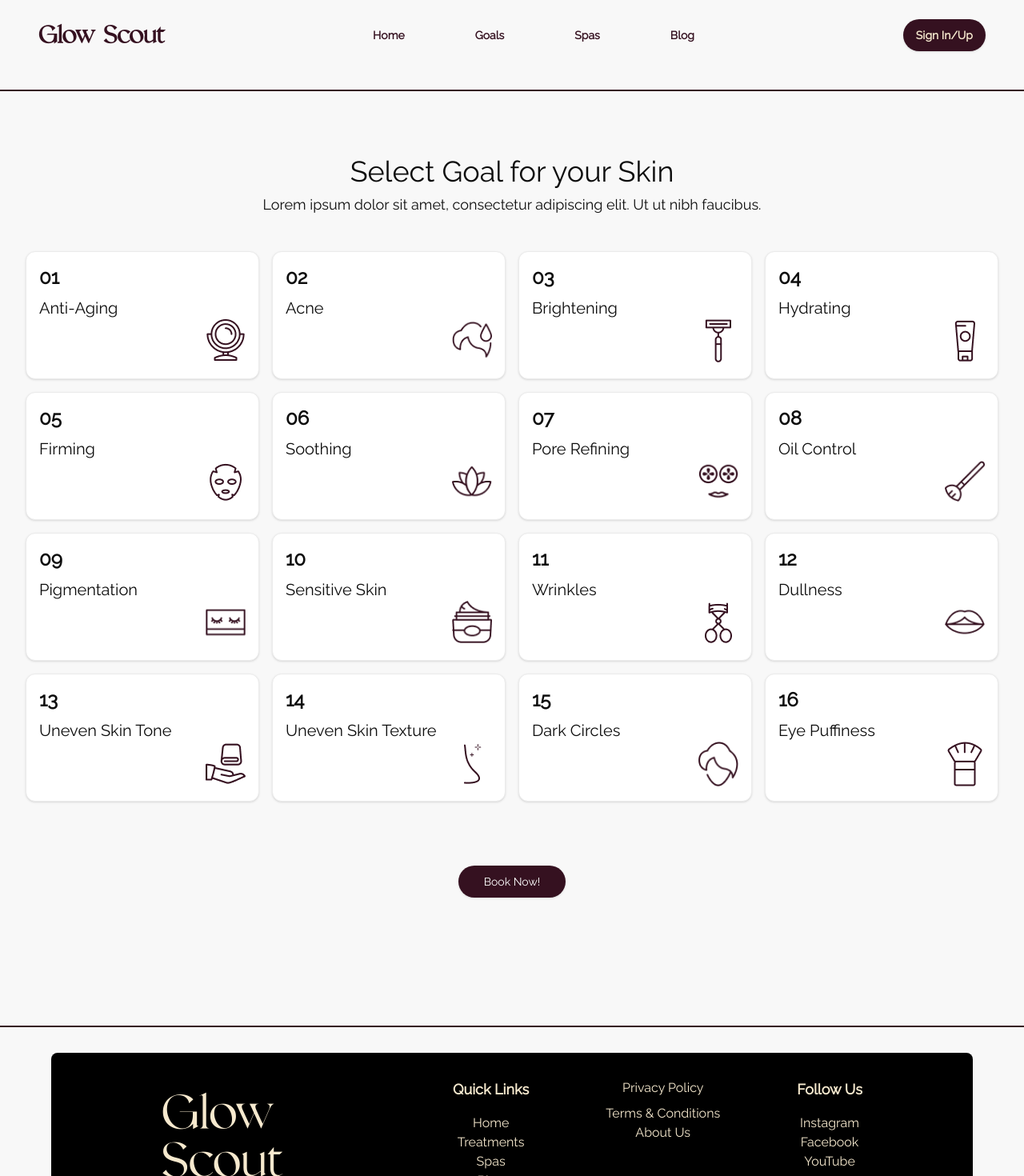
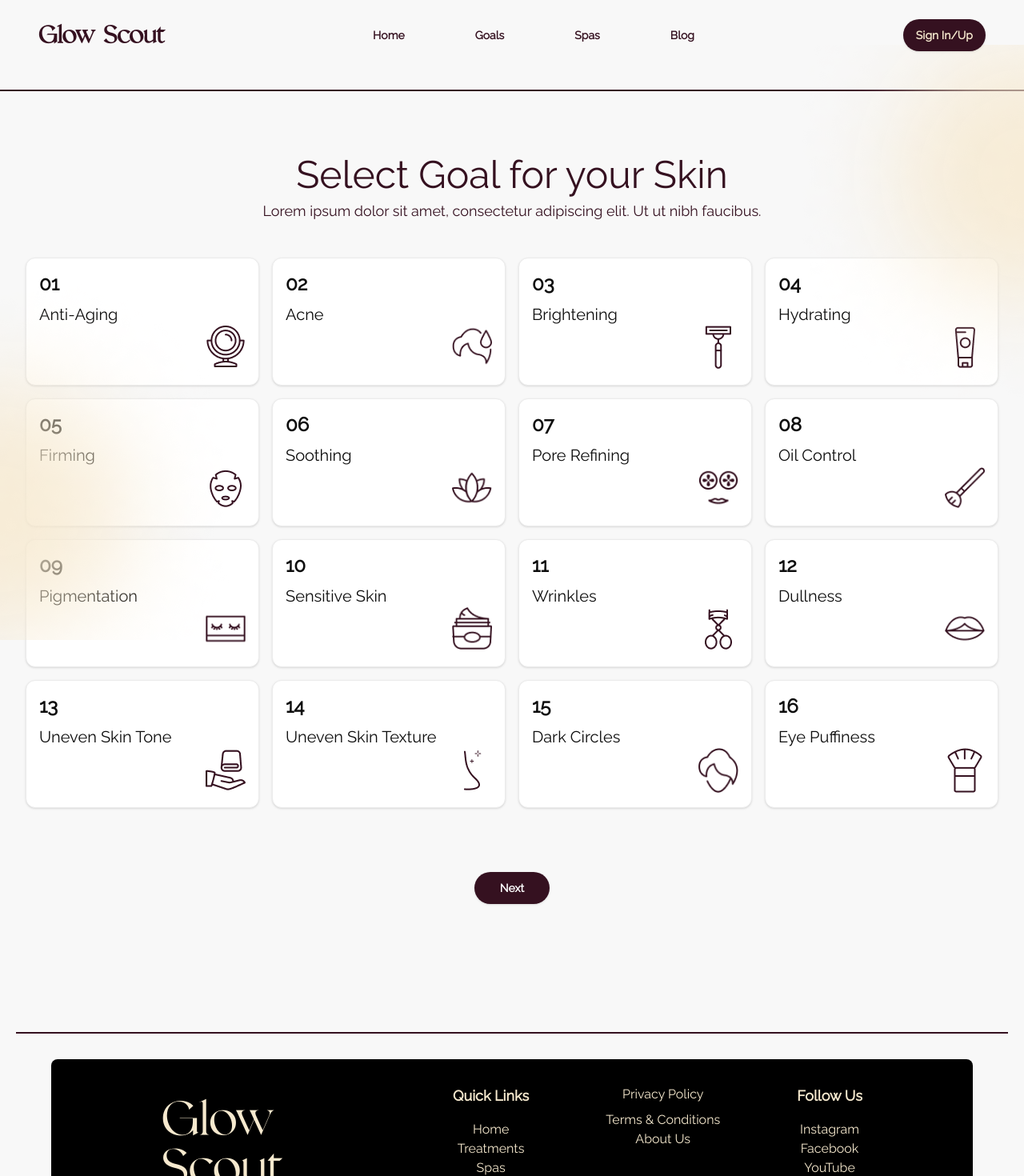
Before and after one commit to TheMODventures/Glow-Scout-Web, a Next.js app: page /goals in a window 1280 px wide. Shown: the top 1470 px of the page at 80% size. Built offline with nearby package versions, Linux system fonts and the light colour scheme.

Commit message:
UI fixies

```diff
--- a/src/app/(home)/goals/page.jsx
+++ b/src/app/(home)/goals/page.jsx
@@ -1,5 +1,6 @@
 import GoalCard from "@/components/reuseableComponenet/GoalCard";
 import { Button } from "@/components/ui/button";
+import Image from "next/image";
 
 const page = () => {
   let dummyData = [
@@ -86,9 +87,16 @@ const page = () => {
   ];
 
   return (
-    <div className=" py-20 md:mt-6 font-raleway  border-t-2 border-darkMahron">
-      <div className="text-center pb-5">
-        <h2 className="text-4xl">Select Goal for your Skin</h2>
+    <div className="py-6 md:py-20 md:mt-6 font-raleway  border-t-2 border-darkMahron">
+        <Image
+        width={300}
+        height={300}
+        alt="bg"
+        src={"/images/shadow-1.png"}
+        className="absolute top-14 right-0 z-0 hidden md:block"
+      />
+      <div className="text-center pb-5 text-darkMahron">
+        <h2 className="text-4xl md:text-5xl">Select Goal for your Skin</h2>
         <p className="mt-2 text-lg">
           Lorem ipsum dolor sit amet, consectetur adipiscing elit. Ut ut nibh
           faucibus.
@@ -96,9 +104,9 @@ const page = () => {
       </div>
 
       <div className="container my-5">
-        <div className="grid grid-cols-1 md:grid-cols-4 gap-4 mt-6 mb-2">
+        <div className="grid grid-cols-2 md:grid-cols-4 gap-4 mt-6 mb-2">
           {dummyData.map((item, index) => (
-            <GoalCard key={index} {...item} />
+            <GoalCard key={index} {...item}  />
           ))}
         </div>
       </div>
@@ -108,11 +116,18 @@ const page = () => {
           type="submit"
           variant="myCustom"
           size="lg"
-          className="rounded-full m-auto"
+          className="rounded-full m-auto text-white font-semibold"
         >
-          Book Now!
+          Next
         </Button>
       </div>
+      <Image
+        width={300}
+        height={300}
+        alt="bg"
+        src={"/images/shadow-2.png"}
+        className="absolute bottom-0 left-0 z-0 hidden md:block"
+      />
     </div>
   );
 };
--- a/src/app/(myauth)/auth/[slug]/page.jsx
+++ b/src/app/(myauth)/auth/[slug]/page.jsx
@@ -58,7 +58,7 @@ const AuthCommon = ({ params }) => {
         className="absolute rotate-[60deg] opacity-50 top-[-150px] left-0 border-none rounded-xl hidden md:block"
       />
       <div className="bg-[#351120] text-lighttext px-20 py-16 md:py-28 md:w-1/2 flex flex-col justify-center">
-        <h1 className="text-3xl md:text-6xl font-light mb-4 font-raleway">
+        <h1 className="text-3xl md:text-6xl font-thin mb-4 font-raleway">
           REVEAL YOUR <br />
           BEAUTY WITH
         </h1>
--- a/src/components/reuseableComponenet/Footer.jsx
+++ b/src/components/reuseableComponenet/Footer.jsx
@@ -4,7 +4,7 @@ import Link from "next/link";
 
 const Footer = () => {
   return (
-    <div className="border-t-2 border-darkMahron pt-8">
+    <div className="border-t-2 border-darkMahron pt-8 mx-5">
       <Container>
         <div className="bg-black text-white p-8 rounded-lg min-h-60">
           <div className="flex flex-col md:flex-row justify-around">
--- a/src/components/reuseableComponenet/Header.jsx
+++ b/src/components/reuseableComponenet/Header.jsx
@@ -29,9 +29,9 @@ const Header = () => {
 
   return (
     <header className="sm:flex sm:justify-between py-3 px-4 bg-[#F8F8F8]">
-      <div className="relative px-4 sm:px-6 lg:px-8 flex h-16 items-center justify-between w-full z-50">
-        <div className="flex items-center">
-          <Link href="/" className="ml-4 lg:ml-0">
+      <div className="relative  sm:px-6 lg:px-8 flex h-16 items-center justify-between w-full z-50">
+        <div className="flex items-center justify-between">
+          <Link href="/">
             <h1 className="text-xl md:text-3xl font-valky text-[#351120] font-bold">
               Glow Scout
             </h1>
@@ -72,9 +72,14 @@ const Header = () => {
               {isDropdownOpen && (
                 <div className="absolute right-0 mt-2 w-48 bg-white rounded-lg shadow-md overflow-hidden">
                   <div className="px-2 py-4">
-                    <h2 className="pl-3 text-xl font-bold border-b-2 border-darkMahron text-darkMahron pb-2">
+                  <div className="flex justify-between font-bold px-3 pb-2 items-center border-b-2 border-darkMahron text-darkMahron ">
+                    <h2 className=" text-xl ">
                       Sign In/Up
                     </h2>
+                    <button onClick={()=>setIsDropdownOpen(false)} className="text-2xl ">
+                      x
+                    </button>
+                    </div>
                     {dropDownData.map((item, i) => (
                       <div key={i} className="mt-4">
                         <Link href={item.href}>
@@ -94,8 +99,45 @@ const Header = () => {
             <SheetTrigger>
               <Menu className="h-6 md:hidden w-6" />
             </SheetTrigger>
-            <SheetContent side="right" className="w-[300px] sm:w-[400px]">
-              <nav className="flex flex-col gap-4">
+            <SheetContent side="right" className="w-full h-screen">
+
+            <div className="relative">
+              <Button
+                type="button"
+                variant="myCustom"
+                size="lg"
+                className="rounded-full font-raleway text-[#F6E9CE] px-4 font-black"
+                aria-label="login"
+                onClick={toggleDropdown}
+              >
+                Sign In/Up
+              </Button>
+              {isDropdownOpen && (
+                <div className="absolute mt-2 w-48 bg-white rounded-lg shadow-md overflow-hidden">
+                  <div className="px-2 py-4">
+                    <div className="flex justify-between font-bold px-3 pb-2 items-center border-b-2 border-darkMahron text-darkMahron ">
+                    <h2 className=" text-xl ">
+                      Sign In/Up
+                    </h2>
+                    <button onClick={()=>setIsDropdownOpen(false)} className="text-2xl ">
+                      x
+                    </button>
+                    </div>
+                    {dropDownData.map((item, i) => (
+                      <div key={i} className="mt-4">
+                        <Link href={item.href}>
+                          <button className="w-full text-start px-4 py-2 text-sm text-darkMahron bg-transparent shadow-none hover:ring-0 hover:rounded-xl hover:bg-gray-100 focus:outline-none">
+                            {item.label}
+                          </button>
+                        </Link>
+                      </div>
+                    ))}
+                  </div>
+                </div>
+              )}
+            </div>
+            <div className="h-screen flex justify-center items-center">
+  <nav className="flex flex-col justify-center items-center gap-4">
     {routes.map((route, i) => (
       <Link
         key={i}
@@ -106,6 +148,8 @@ const Header = () => {
       </Link>
     ))}
   </nav>
+</div>
+
             </SheetContent>
           </Sheet>
         </div>
--- a/src/components/reuseableComponenet/InputFormField.jsx
+++ b/src/components/reuseableComponenet/InputFormField.jsx
@@ -15,7 +15,7 @@ const InputFormField = ({ name, placeholder, inputType, formControl }) => {
               type={inputType || "text"}
               {...field}
               className={cn(
-                inputType === "password" ? "w-full max-w-40" : "w-full  max-w-80",
+                inputType === "password" ? "w-full max-w-80" : "w-full  max-w-[640px]",
                 "border-[#35112033] text-darkMahron px-4 mb-4 md:mb-0 py-3 h-12"
               )}
             />
--- a/src/components/ui/input.jsx
+++ b/src/components/ui/input.jsx
@@ -19,7 +19,7 @@ const Input = React.forwardRef(({ className, type, ...props }, ref) => {
         />
       )}
       {type === "password" && (
-        <div className="relative flex justify-start items-center h-9 w-full max-w-80 border-b-[1px] border-input rounded-sm  bg-transparent shadow-sm">
+        <div className="relative flex justify-start items-center h-9 w-full max-w-full border-b-[1px] border-input rounded-sm  bg-transparent shadow-sm">
           <input
             type={passwordType}
             className={cn(
```
Lines whose indentation alone changed are shown as unchanged.
